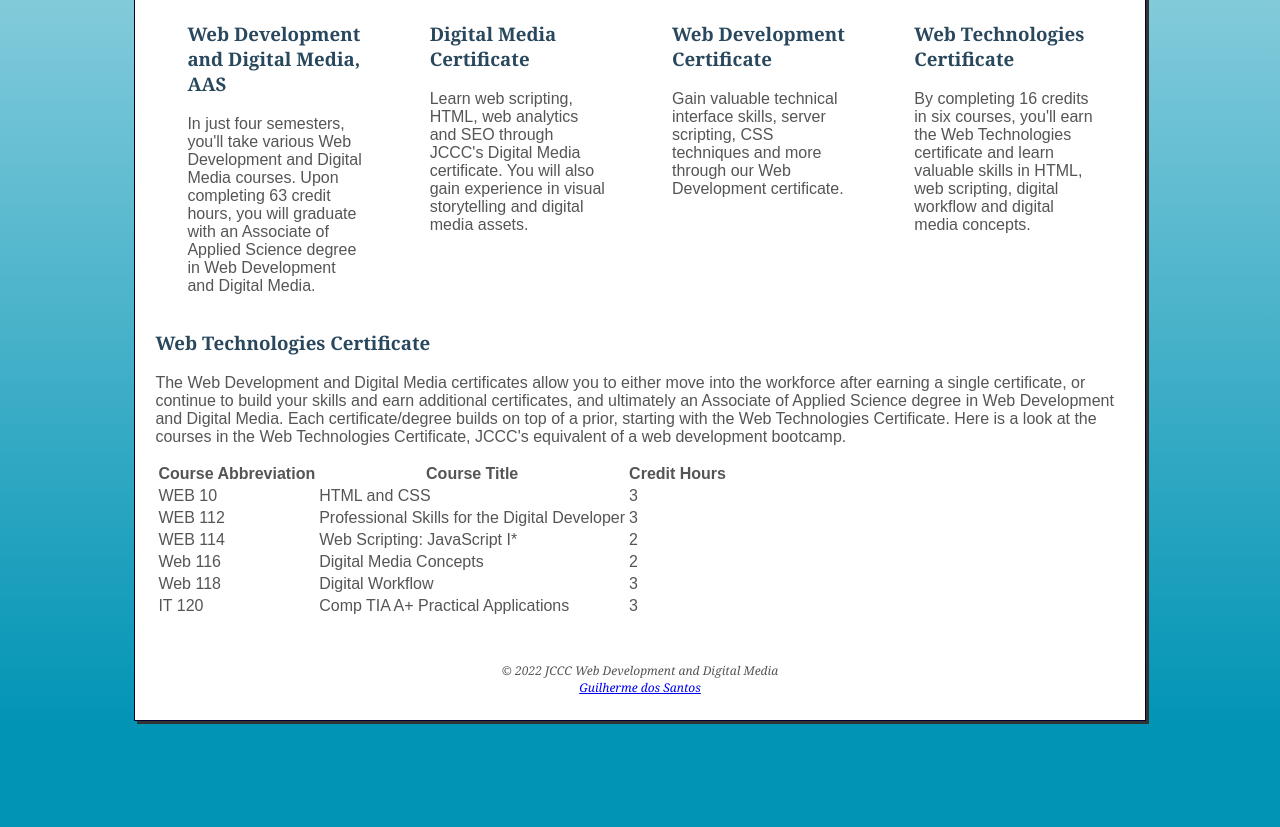
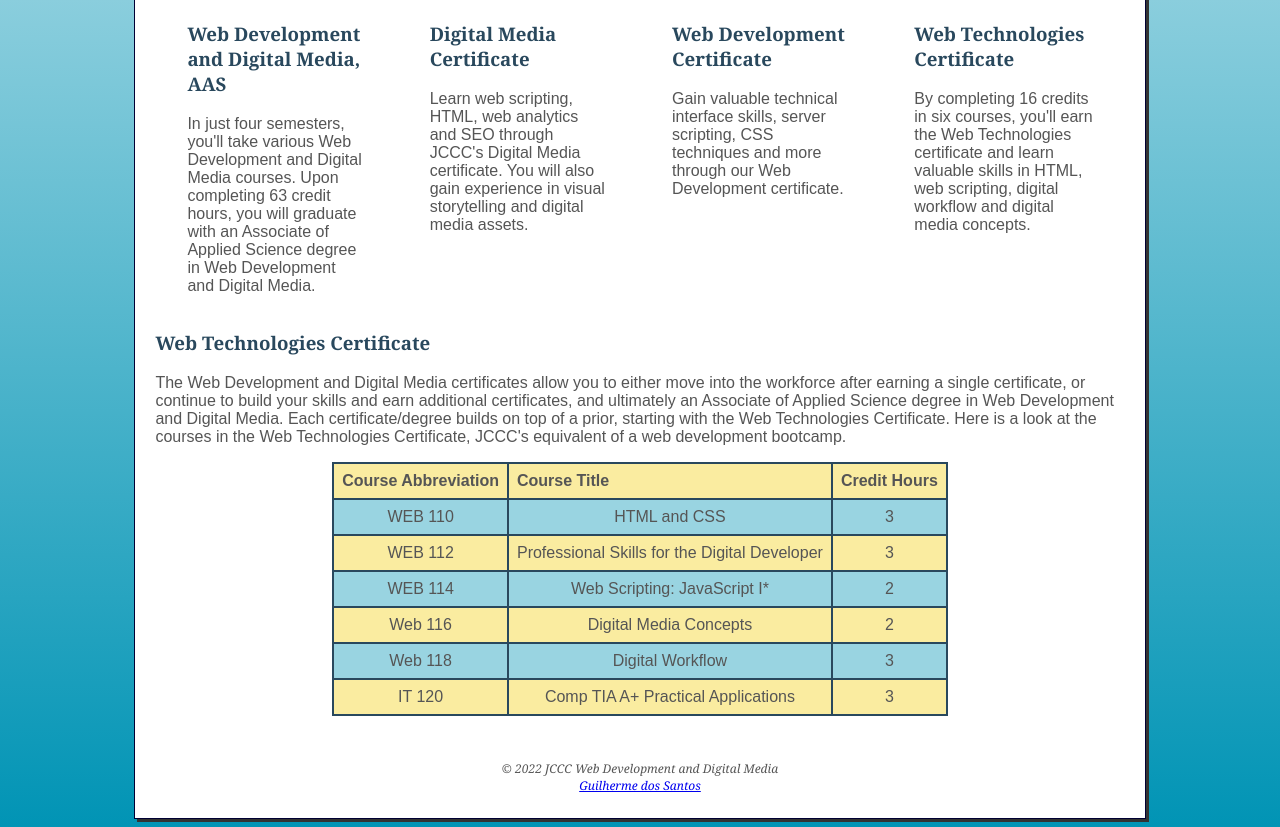
Before and after one commit to gs92dev/WEB110, a plain HTML site: page Week11/assignment09/tracks.html in a window 1280 px wide. Shown: the part 706-1533 px from the top of the page. Before the commit the page ends 1435 px from the top, so only its background shows below. Drawn offline with Linux system fonts and the light colour scheme.

Commit message:
assigment 09

```diff
--- a/Week11/assignment09/css/web.css
+++ b/Week11/assignment09/css/web.css
@@ -148,7 +148,28 @@ header a:visited {
 header a:hover {
     color: #c6d02f;
 }
-
+table {
+    border: 2px solid #29485d;
+    border-collapse: collapse;
+    margin: auto;
+}
+td, th {
+    border: 2px solid #29485d;
+    padding: 0.5em;
+    text-align: left;
+}
+td{
+    text-align: center;
+}
+#text {
+    text-align: left;
+}
+tr:nth-child(odd) {
+    background-color: rgba(242, 207, 19, 0.4)
+}
+tr:nth-child(even) {
+    background-color: rgba(1, 148, 181, 0.4);;
+}
 @media screen and (min-width: 800px) {
     body {
         background-color: #0194b5;
--- a/Week11/assignment09/tracks.html
+++ b/Week11/assignment09/tracks.html
@@ -84,33 +84,33 @@
             <th>Credit Hours</th>
           </tr>
           <tr>
-            <td>WEB 10</td>
-            <td>HTML and CSS</td>
+            <td>WEB 110</td>
+            <td class="text">HTML and CSS</td>
             <td>3</td>
           </tr>
           <tr>
             <td>WEB 112</td>
-            <td>Professional Skills for the Digital Developer</td>
+            <td class="text">Professional Skills for the Digital Developer</td>
             <td>3</td>
           </tr>
           <tr>
             <td>WEB 114</td>
-            <td>Web Scripting: JavaScript I*</td>
+            <td class="text">Web Scripting: JavaScript I*</td>
             <td>2</td>
           </tr>
           <tr>
             <td>Web 116</td>
-            <td>Digital Media Concepts</td>
+            <td class="text">Digital Media Concepts</td>
             <td>2</td>
           </tr>
           <tr>
             <td>Web 118</td>
-            <td>Digital Workflow</td>
+            <td class="text">Digital Workflow</td>
             <td>3</td>
           </tr>
           <tr>
             <td>IT 120</td>
-            <td>Comp TIA A+ Practical Applications</td>
+            <td class="text">Comp TIA A+ Practical Applications</td>
             <td>3</td>
           </tr>
         </table>
```
